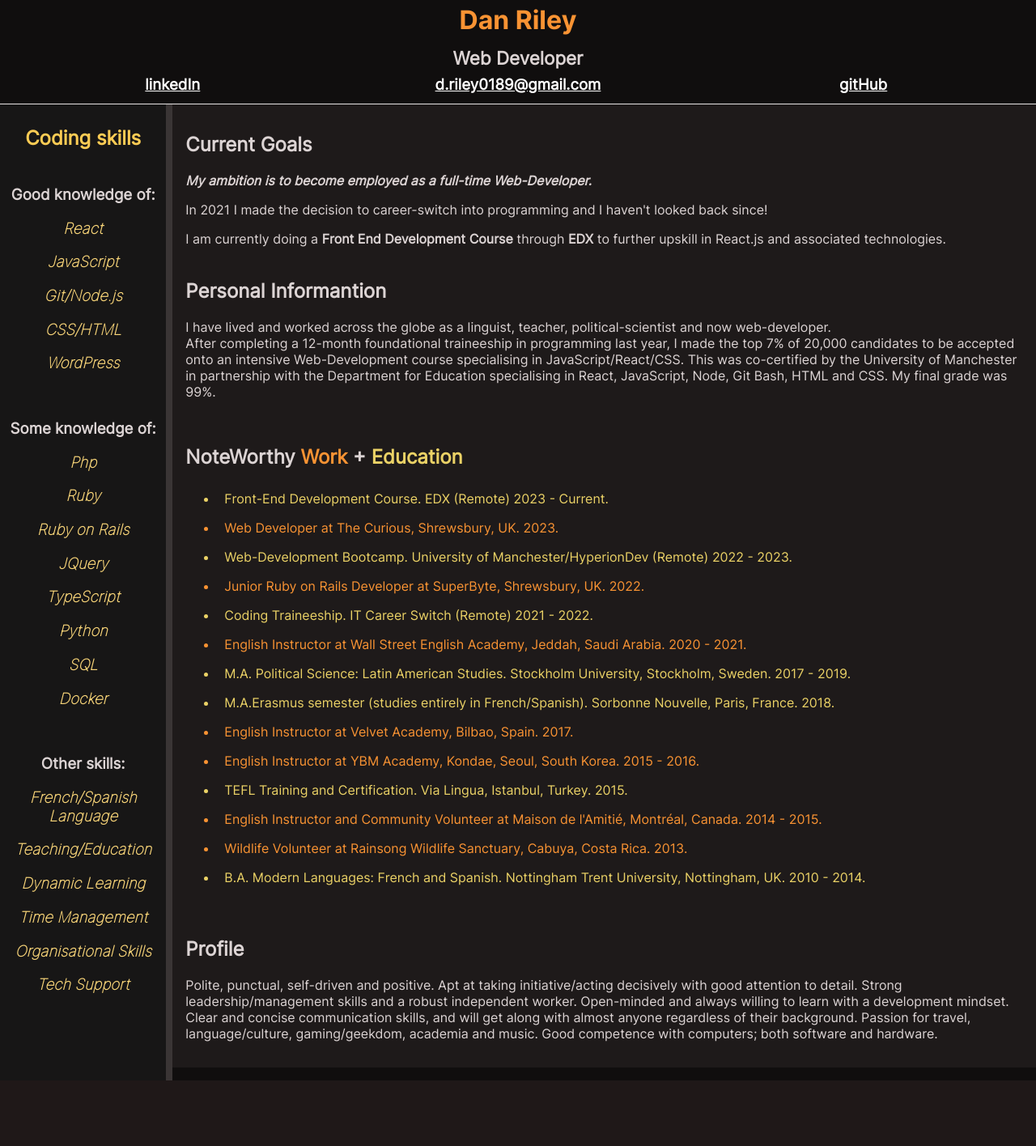
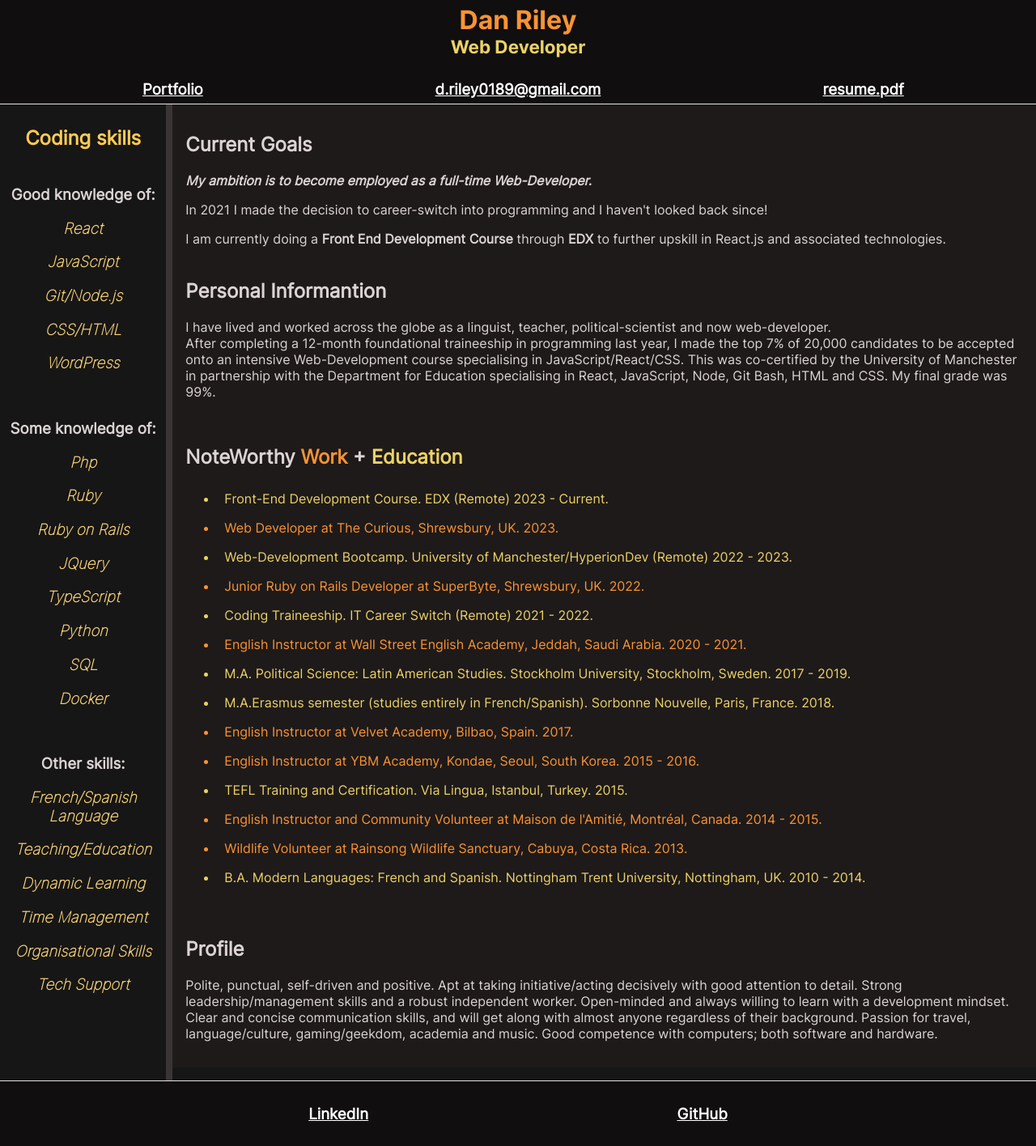
Before and after one commit to poeticider/Online-CV--Dan-Riley-, a React (Create React App) app: page / in a window 1280 px wide. Shown: the whole page at 81% size. Before the commit the page ends 1335 px from the top, so only its background shows below. Built offline with nearby package versions, Linux system fonts and the light colour scheme.

Commit message:
adds footer, changes header nav items + adds resume pdf

```diff
--- a/src/App.js
+++ b/src/App.js
@@ -1,12 +1,14 @@
 import './App.css';
 import Header from './Components/Header.js';
 import Main from './Components/Main.js';
+import Footer from './Components/Footer.js';
 
 function App() {
     return (
         <div className="App">
             <Header />
             <Main />
+            <Footer />
         </div>
     );
 }
--- /dev/null
+++ b/src/Components/Footer.js
@@ -0,0 +1,33 @@
+import React from 'react';
+import './component.css';
+
+
+
+const Footer = () => {
+
+    return(
+        <footer class="footer">
+                <a
+                    className="anchorTags"
+                    href="https://www.linkedin.com/in/daniel-riley-a20389196/"
+                    target="_blank"
+                    rel="noopener noreferrer"
+                >
+                    <h3 className="anchorTagChild">LinkedIn</h3>
+                </a>
+
+                <a
+                className="anchorTags"
+                href="https://github.com/poeticider"
+                target="_blank"
+                rel="noopener noreferrer"
+            >
+                <h3 className="anchorTagChild">GitHub</h3>
+            </a>
+
+        </footer>
+    )
+
+};
+
+export default Footer;
--- a/src/Components/Header.js
+++ b/src/Components/Header.js
@@ -1,5 +1,6 @@
 import React from 'react';
 import './component.css';
+import resumePDF from '../media/Documents/CV -Dan Riley-.pdf';
 
 
 
@@ -10,22 +11,20 @@ const Header = () => {
         <header className="siteHeader">
             <a
                 id="titleAnchor"
+                href="#"
+                rel="noopener noreferrer"
+            >
+                <h1 id="title">Dan Riley</h1>
+                <h2 id="subTitle">Web Developer</h2>
+            </a>
+
+            <a
+                className="anchorTags"
                 href="https://poeticider.github.io/portfolio/"
                 target="_blank"
                 rel="noopener noreferrer"
             >
-                <h1 id="title">Dan Riley</h1>
-
-            </a>
-
-                <h2 id="subTitle">Web Developer</h2>
-            <a
-                className="anchorTags"
-                href="https://www.linkedin.com/in/daniel-riley-a20389196/"
-                target="_blank"
-                rel="noopener noreferrer"
-            >
-                <h3 className="anchorTagChild">linkedIn</h3>
+                <h3 className="anchorTagChild">Portfolio</h3>
             </a>
 
             <a
@@ -39,11 +38,11 @@ const Header = () => {
 
             <a
                 className="anchorTags"
-                href="https://github.com/poeticider"
+                href= {resumePDF}
                 target="_blank"
                 rel="noopener noreferrer"
             >
-                <h3 className="anchorTagChild">gitHub</h3>
+                <h3 className="anchorTagChild">resume.pdf</h3>
             </a>
 
         </header>
--- a/src/Components/component.css
+++ b/src/Components/component.css
@@ -42,6 +42,7 @@
     padding: 0rem;
     margin: 0rem;
     font-size: 1.4rem;
+    color: #ebd266;
 }
 
 .anchorTags {
@@ -64,8 +65,9 @@
     display: grid;
     grid-template-columns: 0.8fr 4fr;
     position: relative;
-    top: 8rem;
-    height: 75rem;
+    margin-top: 8rem;
+    height: 100%;
+    width: 100%;
 }
 
 /* ---------------------------------------SIDEBAR-------------------------------------- */
@@ -99,7 +101,7 @@
     padding: 1rem;
     text-align: left;
     background-color: #1E1A1A;
-    border-bottom: 1rem solid #100E0E;
+    border-bottom: 1rem solid #171616;
 }
 
 #goalsSubTitle {
@@ -128,3 +130,17 @@
     padding: 0.5rem;
     color: #ebd266;
 }
+
+/* -----------------------------------------------Footer-------------------------------------------------------- */
+
+.footer {
+    border-top: #E6E4E4 solid 0.1rem;
+    background-color: #100E0E;
+    width: 100%;
+    margin-top: 0rem;
+    margin-bottom: 0rem;
+    height: 5rem;
+    display: flex;
+    align-items: center;
+    justify-content: space-evenly;
+}
```
Also changed, not shown: 1 other file (tests, documents, lock files or other folders).
